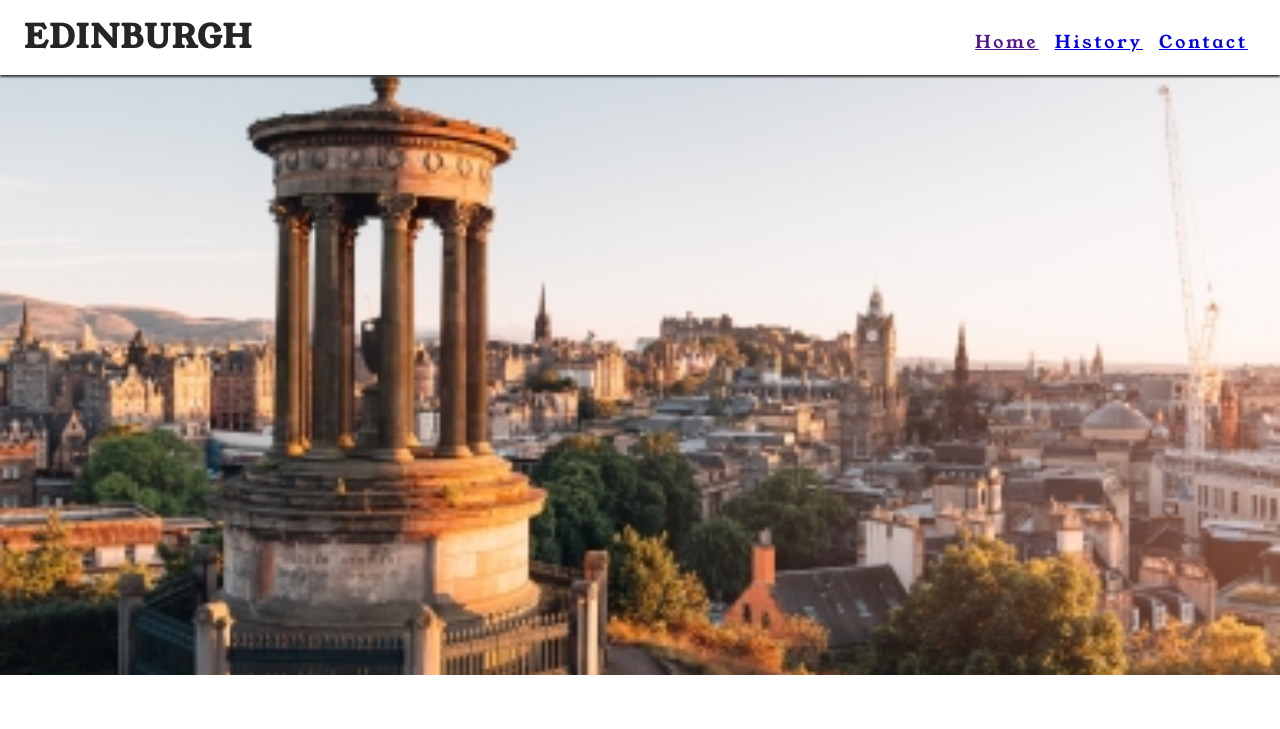
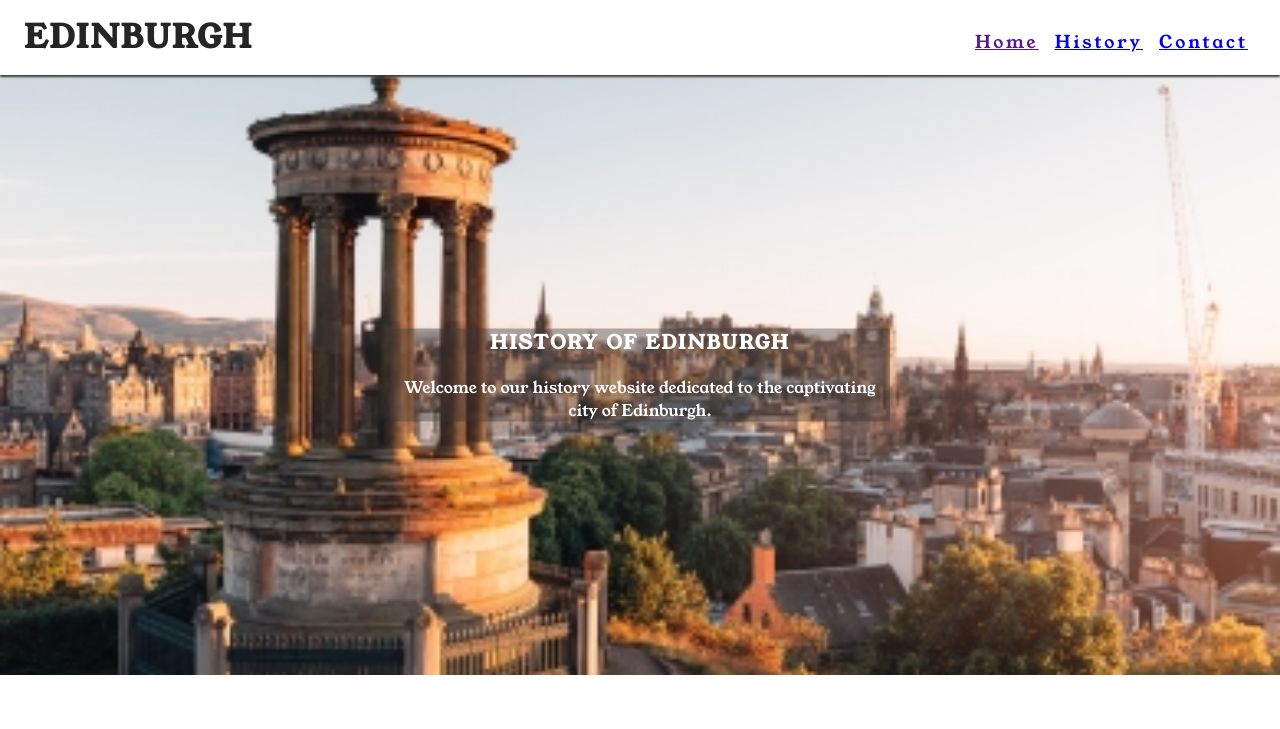
Before and after one commit to Tomboxhall/history-of-edinburgh, a plain HTML site: page index.html in a window 1280 px wide. Shown: the top 729 px of the page. Drawn offline with Linux system fonts and the light colour scheme.

Commit message:
add cover text and optimise for ipad/desktop

```diff
--- a/assets/css/style.css
+++ b/assets/css/style.css
@@ -17,7 +17,15 @@ body {
     flex-direction: column;
     /*Generic Project Styles*/
     color: #3a3a3a;
+}
 
+h1,
+h2,
+h3 {
+    font-family: 'Young Serif' sans-serif;
+    text-transform: uppercase;
+    letter-spacing: 2px;
+    color: #252525;
 }
 
 /*Header CSS*/
@@ -36,13 +44,6 @@ header {
 header>a {
     text-decoration: none;
     color: inherit;
-}
-
-h1 {
-    font-family: 'Young Serif' sans-serif;
-    text-transform: uppercase;
-    letter-spacing: 2px;
-    color: #252525;
 }
 
 #menu {
@@ -97,6 +98,32 @@ main {
     height: 600px;
     width: 100%;
     background: url("../images/Hero-image2.webp") no-repeat center center/cover;
+    position: relative;
+}
+
+#cover-text {
+    width: 90%;
+    color: #fff;
+    position: absolute;
+    top: 50%;
+    left: 50%;
+    transform: translate(-50%, -50%);
+    text-align: center;
+    background-color: #3b363662;
+}
+
+#cover-text>h2,
+#cover-text>p {
+    color: #fff;
+}
+
+#cover-text>h2 {
+    padding-bottom: 20px;
+    font-size: 110%;
+}
+
+#cover-text>p {
+    font-size: 90%;
 }
 
 /*Footer CSS*/
@@ -148,6 +175,19 @@ main {
     main {
         margin-top: 75px;
     }
+
+    /*Hero cover text*/
+        #cover-text {
+            width: 500px;
+        }
+
+        #cover-text>h2 {
+            font-size: 120%;
+        }
+
+        #cover-text>p {
+            font-size: 100%;
+        }
 }
 
 /*Media Query for screen larger than 992px*/
--- a/index.html
+++ b/index.html
@@ -6,10 +6,12 @@
     <meta name="viewport" content="width=device-width, initial-scale=1.0" />
     <meta
       name="description"
-      content="History of Edinburgh, Website for those interested in the History of Edinburgh"/>
+      content="History of Edinburgh, Website for those interested in the History of Edinburgh"
+    />
     <meta
       name="keywords"
-      content="History Edinburgh Castle Streets Medieval information tourism"/>
+      content="History Edinburgh Castle Streets Medieval information tourism"
+    />
     <!--Stylesheet-->
     <link rel="stylesheet" href="./assets/css/style.css" />
     <!--Title-->
@@ -21,9 +23,10 @@
       <a href="index.html">
         <h1 id="logo">Edinburgh</h1>
       </a>
-      <input type="checkbox" id="nav-toggle" name="nav-toggle">
+      <input type="checkbox" id="nav-toggle" name="nav-toggle" />
       <label for="nav-toggle" class="nav-toggle-label">
-        <i class="fa-solid fa-bars"></i></label>
+        <i class="fa-solid fa-bars"></i
+      ></label>
       <nav>
         <ul id="menu">
           <li><a href="" class="active">Home</a></li>
@@ -35,36 +38,65 @@
 
     <!--Main Section-->
     <main>
-
-      <section id="hero"></section>
-
+      <section id="hero">
+        <div id="cover-text">
+          <h2>History of Edinburgh</h2>
+          <p>Welcome to our history website dedicated to the captivating city of
+            Edinburgh.</p>
+        </div>
+      </section>
     </main>
 
     <!--Footer Section-->
     <footer>
       <ul id="networks">
         <li>
-          <a href="https://www.facebook.com/" target="_blank" rel="noopener" aria-label="Visit our Facebook page (opens in new tab)">
-            <i class="fa-brands fa-facebook"></i></a>
+          <a
+            href="https://www.facebook.com/"
+            target="_blank"
+            rel="noopener"
+            aria-label="Visit our Facebook page (opens in new tab)"
+          >
+            <i class="fa-brands fa-facebook"></i
+          ></a>
         </li>
         <li>
-          <a href="https://twitter.com/" target="_blank" rel="noopener" aria-label="Visit our Facebook page (opens in new tab)">
-            <i class="fa-brands fa-twitter"></i></a>
+          <a
+            href="https://twitter.com/"
+            target="_blank"
+            rel="noopener"
+            aria-label="Visit our Facebook page (opens in new tab)"
+          >
+            <i class="fa-brands fa-twitter"></i
+          ></a>
         </li>
         <li>
-          <a href="https://github.com/" target="_blank" rel="noopener" aria-label="Visit our Facebook page (opens in new tab)">
-            <i class="fa-brands fa-github"></i></a>
+          <a
+            href="https://github.com/"
+            target="_blank"
+            rel="noopener"
+            aria-label="Visit our Facebook page (opens in new tab)"
+          >
+            <i class="fa-brands fa-github"></i
+          ></a>
         </li>
         <li>
-          <a href="https://www.youtube.com/" target="_blank" rel="noopener" aria-label="Visit our Facebook page (opens in new tab)">
-            <i class="fa-brands fa-youtube"></i></a>
+          <a
+            href="https://www.youtube.com/"
+            target="_blank"
+            rel="noopener"
+            aria-label="Visit our Facebook page (opens in new tab)"
+          >
+            <i class="fa-brands fa-youtube"></i
+          ></a>
         </li>
       </ul>
     </footer>
 
     <!--FontAwesome Kit-->
     <script
-      src="https://kit.fontawesome.com/43b9b9f4e3.js"crossorigin="anonymous"></script>
-
+      src="https://kit.fontawesome.com/43b9b9f4e3.js"
+      crossorigin="anonymous"
+    ></script>
   </body>
 </html>
```
